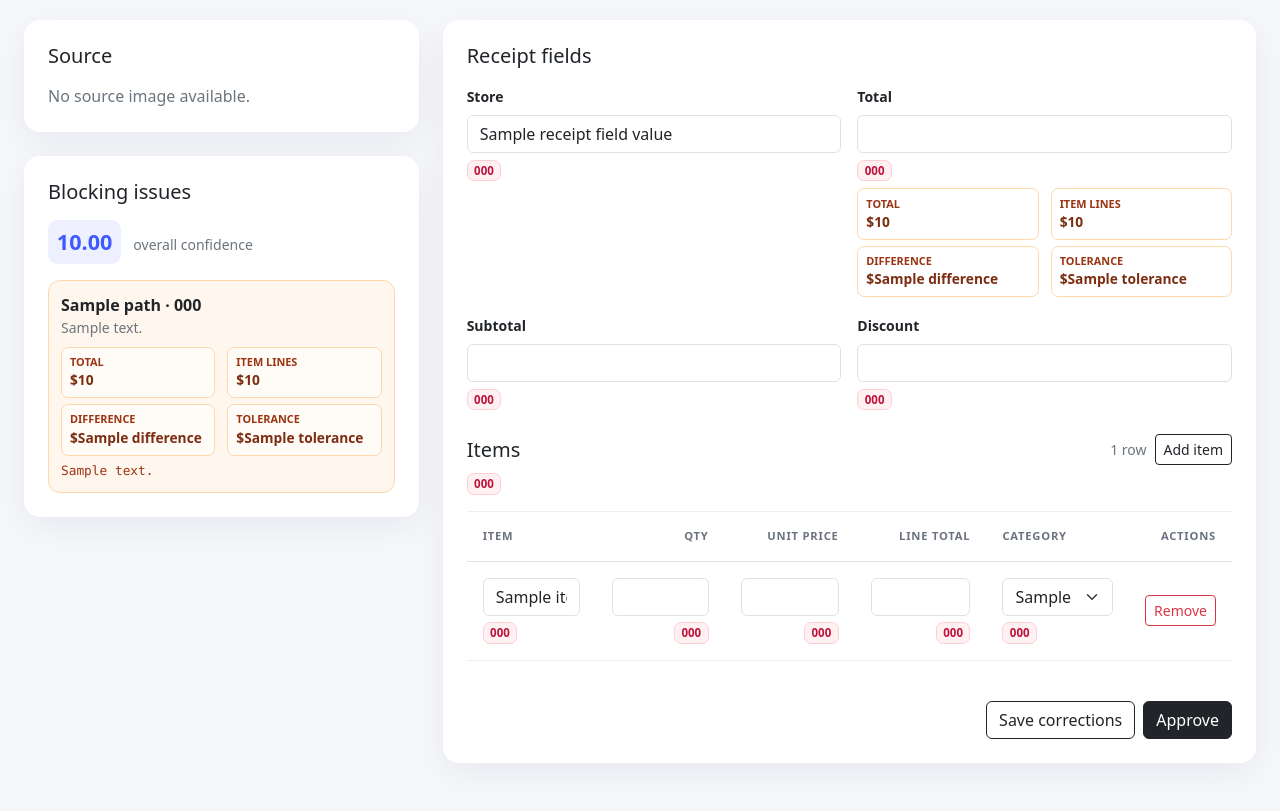
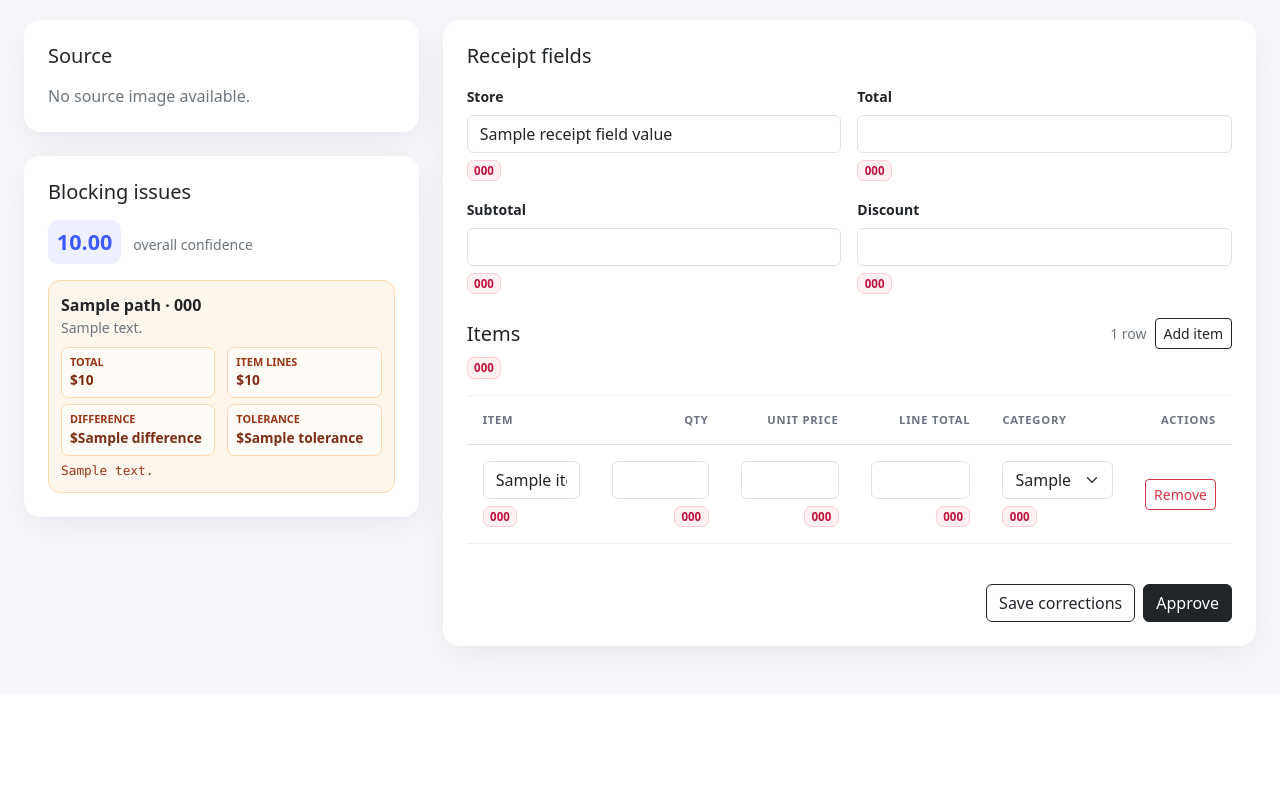
Before and after one commit to robertonunezc/finance_tracker, a Django app: template receipt/templates/receipt/review_detail.html in a window 1280 px wide. Shown: the part 217-1028 px from the top of the page. After the commit the page ends 888 px from the top, so only its background shows below. Run offline with Django 5.2, Linux system fonts and the light colour scheme; the template is opened without the code that fills it: most values are stand-ins (such as "Sample title", 1, 10 or a date in 2020); data that the repository does not hold is empty; parts of the project's set-up code (start-up, migrations or seed data) failed here and were passed over.

Commit message:
Remove duplicate total mismatch details from review fields

```diff
--- a/receipt/static/receipt/review.css
+++ b/receipt/static/receipt/review.css
@@ -12,7 +12,6 @@
 .issue-detail-grid div { background:rgba(255,255,255,.58); border:1px solid #fed7aa; border-radius:.45rem; padding:.4rem .5rem; }
 .issue-detail-grid dt { color:#9a3412; font-size:.68rem; font-weight:700; text-transform:uppercase; }
 .issue-detail-grid dd { color:#7c2d12; font-size:.86rem; font-weight:800; margin:0; }
-.issue-detail-grid--field { margin-top:.45rem; }
 .field-issue-list { display:flex; flex-wrap:wrap; gap:.35rem; margin-top:.4rem; }
 .field-issue { background:#fff1f2; border:1px solid #fecdd3; border-radius:.45rem; color:#be123c; font-size:.72rem; font-weight:700; line-height:1; padding:.25rem .4rem; }
 .empty-state { align-items:center; display:flex; flex-direction:column; justify-content:center; min-height:340px; text-align:center; }
--- a/receipt/templates/receipt/review_detail.html
+++ b/receipt/templates/receipt/review_detail.html
@@ -87,16 +87,6 @@
               <div class="field-issue-list" data-field-issues="total">
                 {% for issue in receipt_field_issues.total %}<span class="field-issue">{{ issue.code }}</span>{% endfor %}
               </div>
-              {% for issue in receipt_field_issues.total %}
-                {% if issue.details %}
-                  <dl class="issue-detail-grid issue-detail-grid--field" data-issue-details="field:total:{{ issue.code }}">
-                    <div><dt>Total</dt><dd>${{ issue.details.receipt_total }}</dd></div>
-                    <div><dt>Item lines</dt><dd>${{ issue.details.item_line_total_sum }}</dd></div>
-                    <div><dt>Difference</dt><dd>${{ issue.details.difference }}</dd></div>
-                    <div><dt>Tolerance</dt><dd>${{ issue.details.tolerance }}</dd></div>
-                  </dl>
-                {% endif %}
-              {% endfor %}
             {% endif %}
           </div>
           <div class="col-12 col-md-6">
```
Also changed, not shown: receipt/tests.py (+8 -6 lines).
